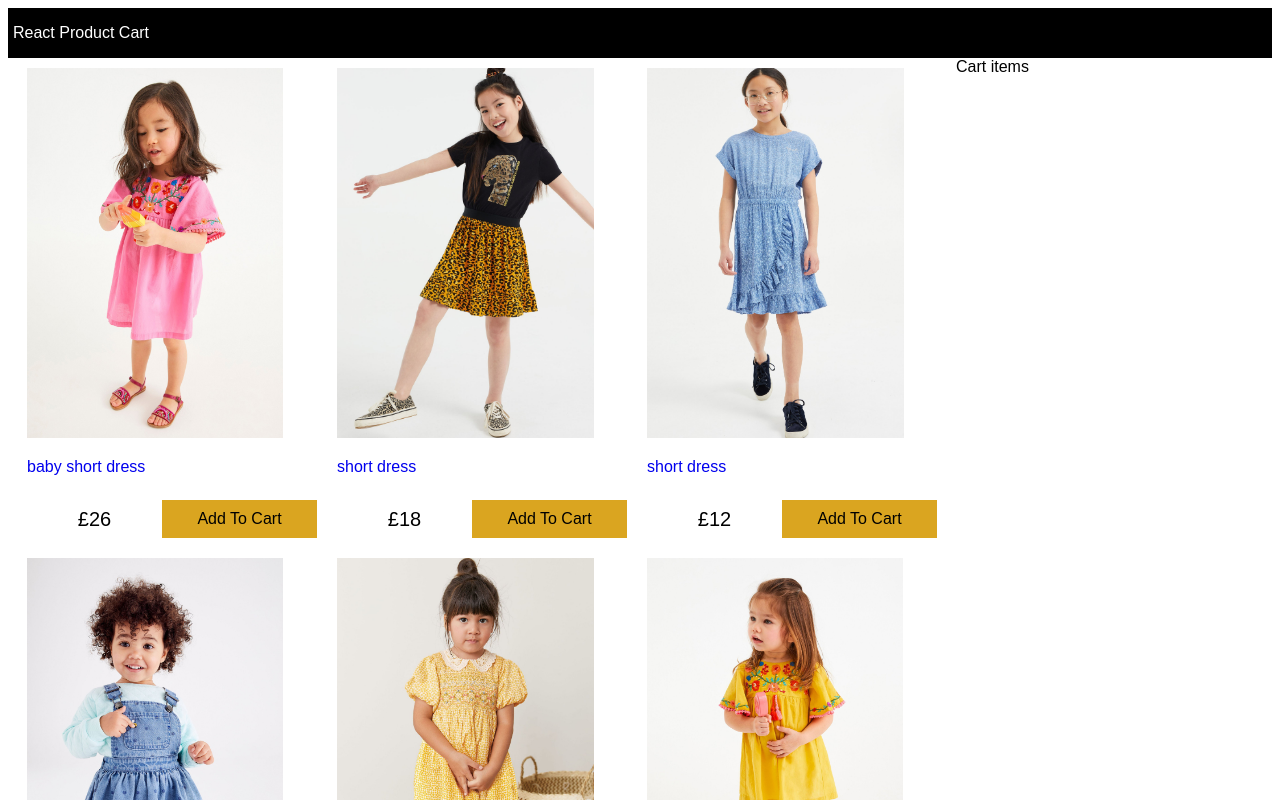
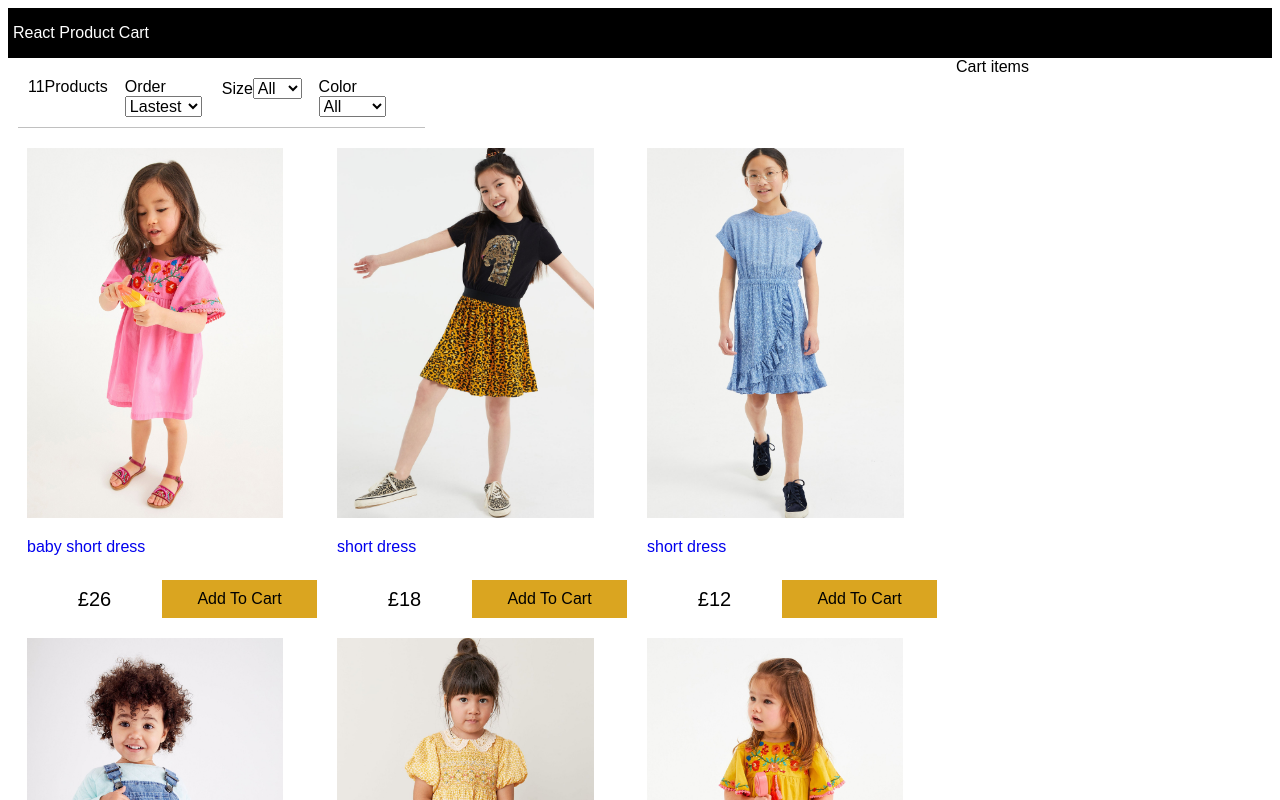
Before and after one commit to Lumemma/react-product-cart, a React (Create React App) app: page / in a window 1280 px wide. Shown: the top 800 px of the page. Built offline with nearby package versions, Linux system fonts and the light colour scheme.

Commit message:
filter-component

```diff
--- a/src/App.js
+++ b/src/App.js
@@ -1,4 +1,5 @@
 import React from "react";
+import Filter from "./components/Filter";
 import Products from "./components/Products";
 import data from "./data.json";
 
@@ -9,8 +10,60 @@ class App extends React.Component{
       {products: data.products,
       size: "",
       sort: "",
+      color: "",
+    };
+  }
+  sortProducts  (event) {
+    //implement
+    const sort = event.target.value;
+    console.log(event.target.value);
+    this.setState((state)=> ({
+      sort: sort,
+      products: this.state.products
+      .slice()
+      //sort method
+      .sort((a, b)=>
+        sort==="lowest"
+        ? a.price > b.price
+        ? 1
+        :-1
+        :sort==="highest"
+        ? a.price < b.price
+        ? 1
+        :-1
+        :a._id < b._id
+        ? 1
+        :-1
+      ),
+    }));
+  };
+  filterProducts =(event)=> {
+    //implement size
+    console.log(event.target.value);
+    if(event.target.value===""){
+      this.setState({size: event.target.value, product:data.products});
+    } else {
+    this.setState({
+      size: event.target.value,
+      products: data.products.filter(product => product.availablesizes.indexOf(event.target.value)>=0
+      ),
+    })
+   }
+  };
+  filteredProducts =(event)=> {
+    //implement color
+    console.log(event.target.value);
+    if(event.target.value===""){
+      this.setState({color: event.target.value, product:data.products});
+    } else {
+    this.setState({
+      color: event.target.value,
+      products: data.products.filter(product => product.color.indexOf(event.target.value)>=0
+      ),
+    });
     }
   }
+
   render(){
   return (
     <div class = "grid-container">
@@ -20,6 +73,14 @@ class App extends React.Component{
       <main>
         <div className= "content">
           <div className= "main content">
+            <Filter count= {this.state.products.length}
+              color={this.state.color}
+              size= {this.state.size}
+              sort= {this.state.sort}
+              filteredProducts={this.filteredProducts}
+              filterProducts={this.filterProducts}
+              sortProducts={this.sortProducts}
+            ></Filter>
             <Products product={this.state.products}></Products>
           </div>
           <div className= "sidebar">
--- /dev/null
+++ b/src/components/Filter.js
@@ -0,0 +1,46 @@
+import React, { Component } from 'react'
+
+export default class Filter extends Component {
+    render() {
+        return (
+            <div className= "filter">
+                <div className= "filter-result">{this.props.count}Products</div>
+                <div className= "filter-sort">
+                Order {""}
+                    <select value={this.props.sort} onChange={this.props.sortProducts}>
+                        <option>Lastest</option>
+                        <option value="lowest">Lowest</option>
+                        <option value="highest">Highest</option>
+                    </select>
+                </div>
+                <div className= "filter-size">
+                    Size
+                    <select value={this.props.size} onChange={this.props.filterProducts}>
+                        <option value="">All</option>
+                        <option value="62">62</option>
+                        <option value="68">68</option>
+                        <option value="74">74</option>
+                        <option value="80">80</option>
+                        <option value="86">86</option>
+                        <option value="92">92</option>
+                        <option value="98">98</option>
+                        <option value="104">104</option>
+                        <option value="110">110</option>
+                    </select>
+                </div>
+                <div className= "filter-color">
+                    Color
+                    <select value={this.props.color} onChange={this.props.filteredProducts}>
+                        <option value="">All</option>
+                        <option value="black">black</option>
+                        <option value="blue">blue</option>
+                        <option value="green">green</option>
+                        <option value="pink">pink</option>
+                        <option value="white">white</option>
+                        <option value="yellow">yellow</option>
+                    </select>
+                </div>
+            </div>
+        )
+    }
+}
--- a/src/components/Products.js
+++ b/src/components/Products.js
@@ -6,15 +6,18 @@ export default class Products extends Component {
       return (
         <div>
             <ul className="products">
-
             {this.props.product && this.props.product.map((product) =>(
                         <li key= {product._id}>
                             <div className="product">
                                 <a href= {"#" + product._id}>
                                     <img src={product.image} alt= {product.title}></img>
+                                    {/* <p>
+                                        {product.color}
+                                    </p> */}
                                     <p>
                                         {product.title}
                                     </p>
+
                                 </a>
                                 <div className="product-price">
                                     <div>
--- a/src/data.json
+++ b/src/data.json
@@ -6,23 +6,26 @@
             "image": "/images/dress1.jpg",
             "description": "short sleeves and 100% cotton",
             "availablesizes": ["74", "80", "86", "92", "98"],
-            "price": 26
+            "price": 26,
+            "color": ["pink","blue"]
         },
         {
             "_id": "dress2",
             "title": "short dress",
             "image": "/images/dress2.jpg",
             "description": "short sleeves and 100% cotton",
-            "availablesizes": ["92", "98", "104", "104", "110"],
-            "price": 17.99
+            "availablesizes": ["92", "98", "104", "110"],
+            "price": 17.99,
+            "color": ["yellow", "black"]
         },
         {
             "_id": "dress3",
             "title": "short dress",
             "image": "/images/dress3.jpg",
             "description": "short sleeves and 100% cotton",
-            "availablesizes": ["92", "98", "104", "104"],
-            "price": 12
+            "availablesizes": ["92", "98", "104"],
+            "price": 12,
+            "color": ["blue"]
         },
         {
             "_id": "dress4",
@@ -30,7 +33,8 @@
             "image": "/images/dress4.jpg",
             "description": "short sleeves and 100% cotton",
             "availablesizes": ["62", "68", "74", "80", "86"],
-            "price": 34
+            "price": 34,
+            "color": ["blue"]
         },
         {
             "_id": "dress5",
@@ -38,7 +42,8 @@
             "image": "/images/dress5.jpg",
             "description": "short sleeves and 100% cotton",
             "availablesizes": ["86", "92", "98", "104"],
-            "price": 37
+            "price": 37,
+            "color": ["yellow", "white"]
         },
         {
             "_id": "dress6",
@@ -46,7 +51,8 @@
             "image": "/images/dress6.jpg",
             "description": "short sleeves and 100% cotton",
             "availablesizes": ["62", "68", "74", "80", "86"],
-            "price": 29.99
+            "price": 29.99,
+            "color": ["yellow", "pink"]
         },
         {
             "_id": "dress7",
@@ -54,39 +60,44 @@
             "image": "/images/dress7.jpg",
             "description": "short sleeves and 100% cotton",
             "availablesizes": ["62", "68", "74", "80", "86"],
-            "price": 15
+            "price": 15,
+            "color": ["blue", "yellow", "pink", "green"]
         },
         {
             "_id": "dress8",
             "title": "long dress",
             "image": "/images/dress8.jpg",
             "description": "short sleeves and 100% cotton",
-            "availablesizes": ["92", "98", "104", "104", "110"],
-            "price": 17.99
+            "availablesizes": ["92", "98", "104", "110"],
+            "price": 17.99,
+            "color": ["blue", "pink"]
         },
         {
             "_id": "dress9",
             "title": "short dress",
             "image": "/images/dress9.jpg",
             "description": "short sleeves and 100% cotton",
-            "availablesizes": ["92", "98", "104", "104", "110"],
-            "price": 19.99
+            "availablesizes": ["92", "98", "104", "110"],
+            "price": 19.99,
+            "color": ["black", "yellow"]
         },
         {
             "_id": "dress10",
             "title": "short dress",
             "image": "/images/dress10.jpg",
             "description": "short sleeves and 100% cotton",
-            "availablesizes": ["98", "104", "104", "110"],
-            "price": 22.99
+            "availablesizes": ["98", "104", "110"],
+            "price": 22.99,
+            "color": ["black", "white"]
         },
         {
             "_id": "dress11",
             "title": "long dress",
             "image": "/images/dress11.jpg",
             "description": "long sleeves and 100% cotton",
-            "availablesizes": [ "86","92", "98", "104", "104", "110"],
-            "price": 19.99
+            "availablesizes": [ "86","92", "98", "104", "110"],
+            "price": 19.99,
+            "color": ["pink", "green"]
         }
     ]
 }
--- a/src/index.css
+++ b/src/index.css
@@ -74,7 +74,9 @@ footer{
 }
 a{
   text-decoration: none;
+
 }
+
 .product{
   display: flex;
   flex-direction: column;
@@ -112,3 +114,16 @@ a{
   background-color: goldenrod;
 
 }
+
+/*Filter*/
+.filter{
+  display: flex;
+  justify-content:space-between;
+  padding: 1rem;
+  margin: 1rem;
+  border-bottom: 0.1rem #c0c0c0 solid;
+
+}
+.filter div{
+  flex: 1;
+}
```
